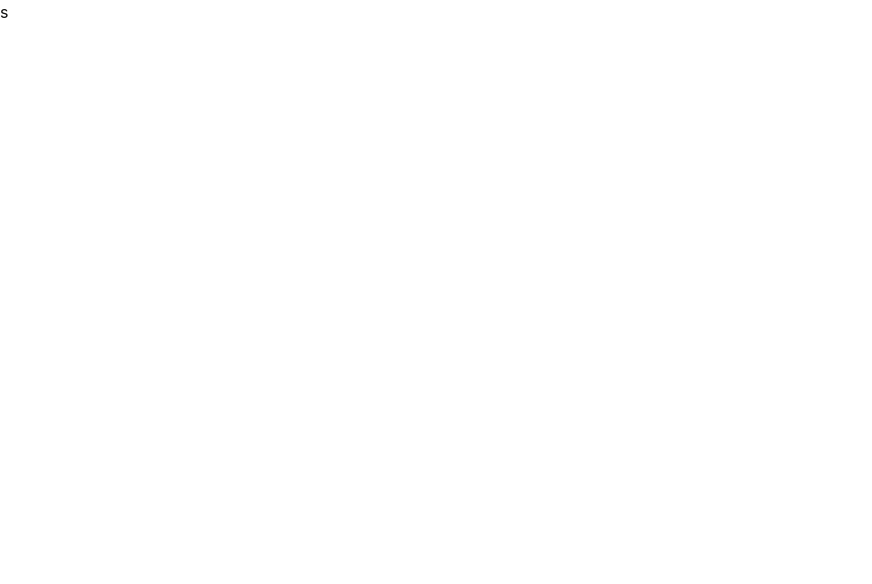
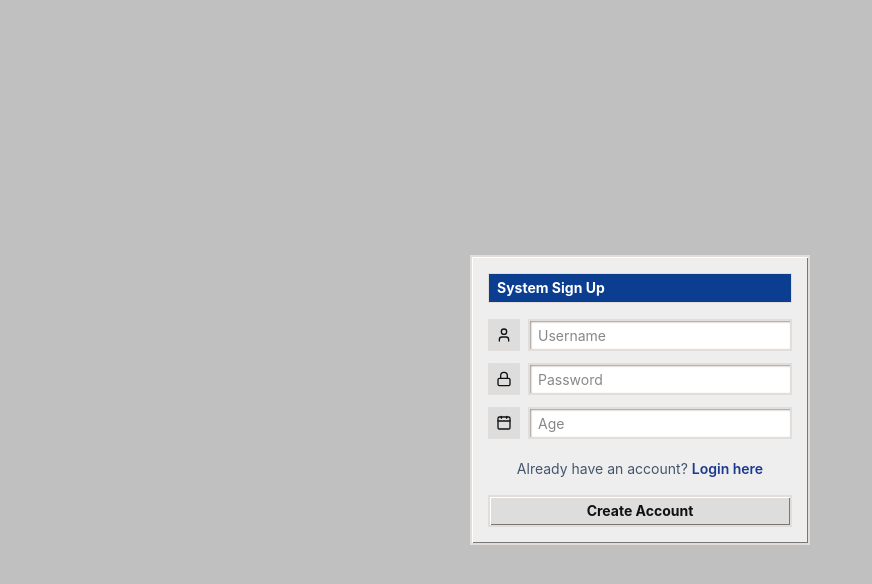
Before and after one commit to reportJNG/manage-client-desktop-app-, a React (Vite) app: page /#/signup in a window 1280 px wide. Shown: the top 584 px of the page, without its empty margins (0-872 px from the left). Built offline with nearby package versions, Linux system fonts and the light colour scheme.

Commit message:
added database and working on db functions

```diff
--- a/package.json
+++ b/package.json
@@ -21,6 +21,7 @@
   },
   "dependencies": {
     "@electron-toolkit/utils": "^4.0.0",
+    "better-sqlite3": "^12.10.0",
     "lucide-react": "^1.17.0",
     "react-router-dom": "^7.17.0"
   },
@@ -29,6 +30,7 @@
     "@electron-toolkit/eslint-config-ts": "^3.1.0",
     "@electron-toolkit/tsconfig": "^2.0.0",
     "@tailwindcss/vite": "^4.3.0",
+    "@types/better-sqlite3": "^7.6.13",
     "@types/node": "^22.19.1",
     "@types/react": "^19.2.7",
     "@types/react-dom": "^19.2.3",
--- /dev/null
+++ b/src/main/database.ts
@@ -0,0 +1,38 @@
+import { app } from 'electron'
+import path from 'node:path'
+import fs from 'node:fs'
+import Database from 'better-sqlite3'
+
+let db: Database.Database
+
+export function initDatabase(): Database.Database {
+  const appPath = path.join(app.getPath('userData'), 'client-mgr')
+
+  if (!fs.existsSync(appPath)) {
+    fs.mkdirSync(appPath, { recursive: true })
+  }
+
+  const dbPath = path.join(appPath, 'app.sqlite')
+  db = new Database(dbPath)
+
+  db.prepare(
+    `
+      CREATE TABLE users (
+        id INTEGER PRIMARY KEY AUTOINCREMENT,
+        username TEXT NOT NULL UNIQUE,
+        password TEXT NOT NULL,
+        created_at TEXT NOT NULL DEFAULT CURRENT_TIMESTAMP
+      )
+    `
+  ).run()
+
+  return db
+}
+
+export function getDatabase(): Database.Database {
+  if (!db) {
+    throw new Error('Database not initialized')
+  }
+
+  return db
+}
--- a/src/main/index.ts
+++ b/src/main/index.ts
@@ -1,7 +1,14 @@
-import { app, shell, BrowserWindow } from 'electron'
+import { app, shell, BrowserWindow, ipcMain } from 'electron'
 import { join } from 'path'
 import { electronApp, optimizer, is } from '@electron-toolkit/utils'
 import icon from '../../resources/icon.png?asset'
+import { initDatabase, createUser } from './database'
+
+type CreateUserInput = {
+  username: string
+  password: string
+  age: number
+}
 
 function createWindow(): void {
   const mainWindow = new BrowserWindow({
@@ -32,8 +39,31 @@ function createWindow(): void {
   }
 }
 
+function registerIpcHandlers(): void {
+  ipcMain.handle('user:create', (_event, user: CreateUserInput) => {
+    try {
+      const createdUser = createUser(user)
+
+      return {
+        success: true,
+        user: createdUser
+      }
+    } catch (error) {
+      const message = error instanceof Error ? error.message : 'Failed to create user'
+
+      return {
+        success: false,
+        message
+      }
+    }
+  })
+}
+
 app.whenReady().then(() => {
   electronApp.setAppUserModelId('com.desktop.loginapp')
+
+  initDatabase()
+  registerIpcHandlers()
 
   app.on('browser-window-created', (_, window) => {
     optimizer.watchWindowShortcuts(window)
--- a/src/renderer/src/Components/Login.tsx
+++ b/src/renderer/src/Components/Login.tsx
@@ -74,31 +74,34 @@ export default function Login(): React.JSX.Element {
             />
           </div>
 
-          <div className="mb-4 flex items-center justify-between text-xs">
-            <label className="flex items-center gap-1">
+          <div className="mb-5 flex items-center justify-between text-sm">
+            <label className="flex cursor-pointer items-center gap-2 text-slate-600">
               <input
                 type="checkbox"
                 checked={rememberUser}
                 onChange={(event) => setRememberUser(event.target.checked)}
+                className="h-4 w-4 cursor-pointer rounded border-slate-300 accent-blue-900"
               />
-              Remember
+              <span>Remember me</span>
             </label>
 
-            <div className="mt-4 flex items-center justify-between text-sm">
             <Link
-                to={'/Forgetpassword'}
+              to="/forgetpassword"
               className="font-medium text-blue-900 underline-offset-4 transition hover:text-blue-700 hover:underline"
             >
               Forgot password?
             </Link>
+          </div>
+
+          <div className="mt-5 flex items-center justify-center gap-1 text-sm text-slate-600">
+            <span>Don&apos;t have an account?</span>
 
             <Link
-                to={'/Signup'}
-                className="font-semibold text-blue-900 transition hover:text-blue-700 hover:underline"
+              to="/signup"
+              className="font-semibold text-blue-900 underline-offset-4 transition hover:text-blue-700 hover:underline"
             >
-                Create an account
+              Create one
             </Link>
-            </div>
           </div>
 
           {message !== '' && (
--- a/src/renderer/src/Components/Signup.tsx
+++ b/src/renderer/src/Components/Signup.tsx
@@ -1,9 +1,99 @@
-import React from 'react'
+import { Calendar, Lock, User } from 'lucide-react'
+import React, { useState } from 'react'
+import { Link } from 'react-router-dom'
 
 export default function Signup(): React.JSX.Element {
+  const [user, setUser] = useState<string>('')
+  const [password, setPassword] = useState<string>('')
+  const [age, setAge] = useState<string>('')
+
+  /** no need to check input if he gonna be dumb do bad input we will just simply put as it is */
+  const creating = (): void => {}
+
   return (
-    <div>
-      <h1>s</h1>
-    </div>
+    <main className="flex min-h-screen items-center justify-center bg-[#c0c0c0] p-4 text-[#111]">
+      <div className="w-85 border-2 border-[#808080] bg-[#eeeeee] p-4 shadow-[inset_1px_1px_0_#fff,inset_-1px_-1px_0_#777]">
+        <div className="mb-4 flex items-center justify-between border border-[#808080] bg-[#0b3d91] px-2 py-1 text-sm font-bold text-white">
+          <div className="flex items-center gap-2">
+            <span>System Sign Up</span>
+          </div>
+        </div>
+
+        <form onSubmit={creating}>
+          <div className="mb-3 flex items-center gap-2">
+            <div
+              className="flex h-8 w-8 items-center justify-center border border-[#808080] bg-[#dddddd] text-sm"
+              aria-hidden="true"
+            >
+              <User size={16} strokeWidth={2} />
+            </div>
+            <input
+              id="user"
+              name="user"
+              type="text"
+              autoComplete="username"
+              value={user}
+              onChange={(e) => setUser(e.target.value)}
+              placeholder="Username"
+              className="h-8 flex-1 border-2 border-[#808080] bg-white px-2 text-sm outline-none shadow-[inset_1px_1px_2px_#999] focus:border-[#0b3d91]"
+            />
+          </div>
+
+          <div className="mb-3 flex items-center gap-2">
+            <div
+              className="flex h-8 w-8 items-center justify-center border border-[#808080] bg-[#dddddd] text-sm"
+              aria-hidden="true"
+            >
+              <Lock size={16} strokeWidth={2} />
+            </div>
+            <input
+              id="password"
+              name="password"
+              type="password"
+              autoComplete="new-password"
+              value={password}
+              onChange={(e) => setPassword(e.target.value)}
+              placeholder="Password"
+              className="h-8 flex-1 border-2 border-[#808080] bg-white px-2 text-sm outline-none shadow-[inset_1px_1px_2px_#999] focus:border-[#0b3d91]"
+            />
+          </div>
+
+          <div className="mb-5 flex items-center gap-2">
+            <div
+              className="flex h-8 w-8 items-center justify-center border border-[#808080] bg-[#dddddd] text-sm"
+              aria-hidden="true"
+            >
+              <Calendar size={16} strokeWidth={2} />
+            </div>
+            <input
+              id="age"
+              name="age"
+              type="number"
+              value={age}
+              onChange={(e) => setAge(e.target.value)}
+              placeholder="Age"
+              className="h-8 flex-1 border-2 border-[#808080] bg-white px-2 text-sm outline-none shadow-[inset_1px_1px_2px_#999] focus:border-[#0b3d91]"
+            />
+          </div>
+
+          <div className="mt-5 flex items-center justify-center gap-1 text-sm text-slate-600">
+            <span>Already have an account?</span>
+            <Link
+              to="/"
+              className="font-semibold text-blue-900 underline-offset-4 transition hover:text-blue-700 hover:underline"
+            >
+              Login here
+            </Link>
+          </div>
+
+          <button
+            type="submit"
+            className="mt-4 h-8 w-full border-2 border-[#808080] bg-[#dddddd] text-sm font-bold shadow-[inset_1px_1px_0_#fff,inset_-1px_-1px_0_#777] active:shadow-[inset_-1px_-1px_0_#fff,inset_1px_1px_0_#777]"
+          >
+            Create Account
+          </button>
+        </form>
+      </div>
+    </main>
   )
 }
--- a/src/renderer/src/main.tsx
+++ b/src/renderer/src/main.tsx
@@ -3,6 +3,7 @@ import { HashRouter, Routes, Route } from 'react-router-dom'
 import Login from './Components/Login'
 import Signup from './Components/Signup'
 import './assets/global.css'
+import Forgetpassword from './Components/Forgetpassword'
 
 export default function App(): React.JSX.Element {
   return (
@@ -10,6 +11,7 @@ export default function App(): React.JSX.Element {
       <Routes>
         <Route path="/" element={<Login />} />
         <Route path="/signup" element={<Signup />} />
+        <Route path="/forgetpassword" element={<Forgetpassword />} />
       </Routes>
     </HashRouter>
   )
```
Also changed, not shown: 1 other file (tests, documents, lock files or other folders). Lines whose indentation alone changed are shown as unchanged.
